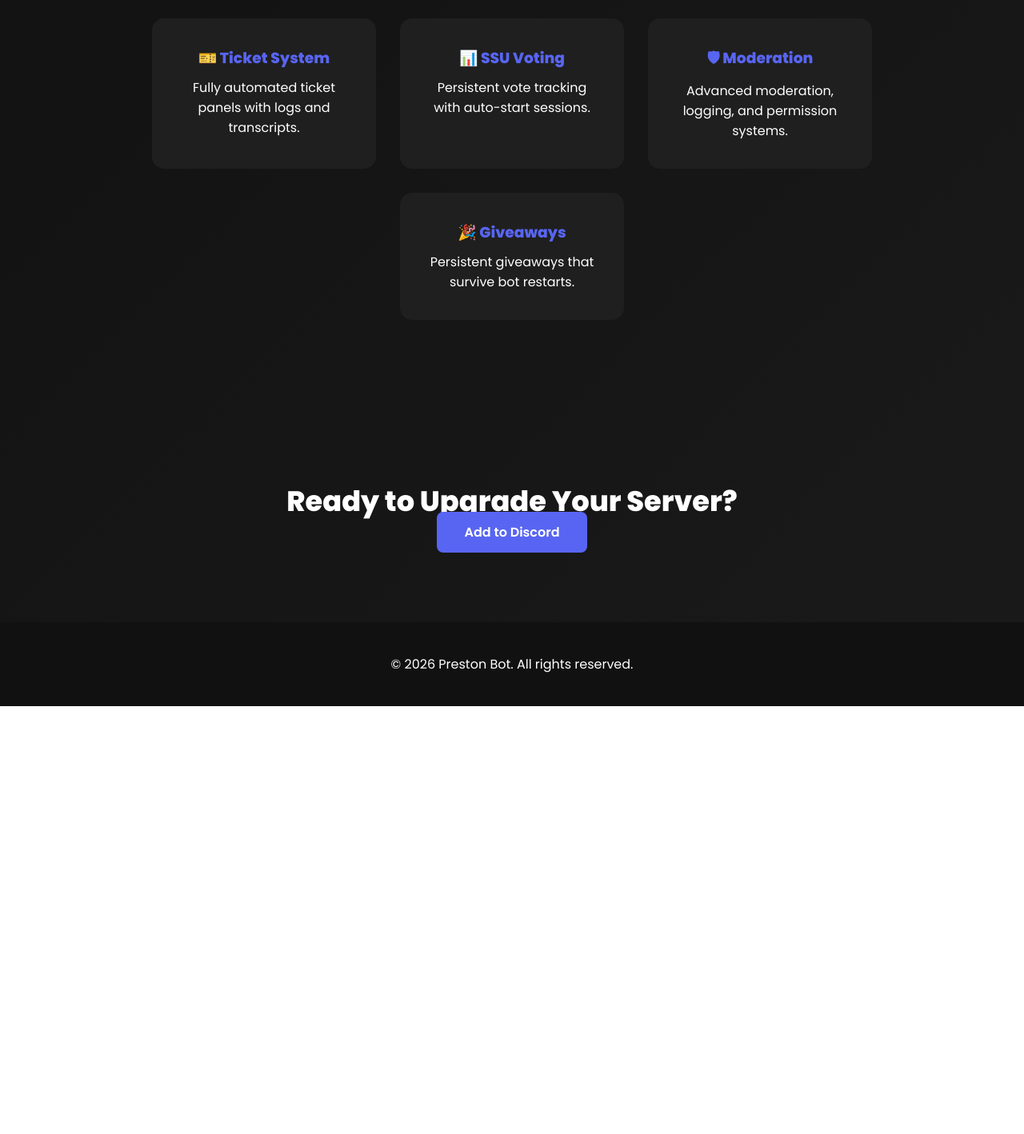
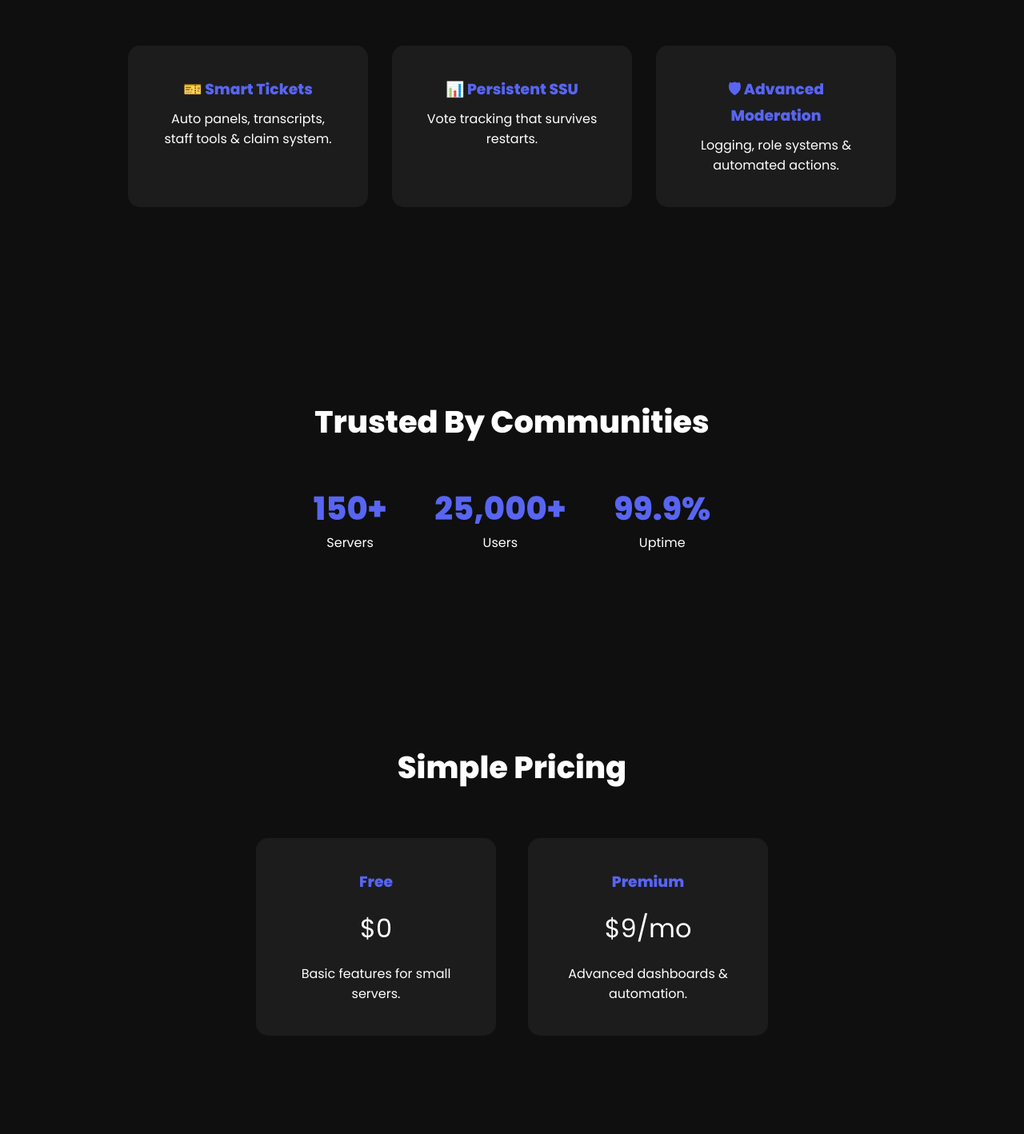
Before and after one commit to Preston155/preston-bot-site, a plain HTML site: page index.html in a window 1280 px wide. Shown: the part 980-2398 px from the top of the page at 80% size. Before the commit the page ends 1863 px from the top, so only its background shows below. Drawn offline with Linux system fonts and the light colour scheme.

Commit message:
Update index.html

```diff
--- a/index.html
+++ b/index.html
@@ -8,25 +8,30 @@
 <link href="https://fonts.googleapis.com/css2?family=Poppins:wght@400;600;800&display=swap" rel="stylesheet">
 
 <style>
-* { margin: 0; padding: 0; box-sizing: border-box; }
+* {
+  margin: 0;
+  padding: 0;
+  box-sizing: border-box;
+  scroll-behavior: smooth;
+}
 
 body {
   font-family: 'Poppins', sans-serif;
-    background: linear-gradient(135deg, #0f0f0f, #1a1a1a);
+  background: #0f0f0f;
   color: white;
-    overflow-x: hidden;
 }
 
-/* NAV */
+/* NAVBAR */
 nav {
+  position: fixed;
+  width: 100%;
+  padding: 20px 10%;
   display: flex;
   justify-content: space-between;
   align-items: center;
-    padding: 20px 10%;
-    position: fixed;
-    width: 100%;
-    background: rgba(0,0,0,0.6);
+  background: rgba(0,0,0,0.7);
   backdrop-filter: blur(10px);
+  z-index: 1000;
 }
 
 nav h2 {
@@ -48,76 +53,124 @@ header {
   justify-content: center;
   align-items: center;
   text-align: center;
+  background: radial-gradient(circle at top, #1a1a1a, #0f0f0f);
   padding: 0 20px;
 }
 
 header h1 {
-    font-size: 3.2rem;
+  font-size: 3.5rem;
   color: #5865F2;
 }
 
 header p {
-    margin-top: 15px;
+  margin-top: 20px;
   font-size: 1.2rem;
   color: #bbb;
-    max-width: 600px;
+  max-width: 650px;
 }
 
 .btn {
   margin-top: 30px;
-    padding: 14px 35px;
+  padding: 15px 40px;
   background: #5865F2;
-    color: white;
   border-radius: 8px;
   text-decoration: none;
+  color: white;
   font-weight: 600;
   transition: 0.3s;
 }
 
 .btn:hover {
   background: #4752C4;
+  transform: scale(1.05);
 }
 
-/* FEATURES */
+/* SECTION */
 section {
-    padding: 100px 10%;
+  padding: 120px 10%;
   text-align: center;
 }
 
 section h2 {
-    font-size: 2.2rem;
+  font-size: 2.4rem;
 }
 
+/* FEATURE CARDS */
 .cards {
-    margin-top: 50px;
+  margin-top: 60px;
   display: flex;
+  gap: 30px;
   justify-content: center;
-    gap: 30px;
   flex-wrap: wrap;
 }
 
 .card {
-    background: #1f1f1f;
-    padding: 35px;
-    width: 280px;
+  background: #1c1c1c;
+  padding: 40px;
+  width: 300px;
   border-radius: 15px;
   transition: 0.3s;
 }
 
 .card:hover {
-    transform: translateY(-8px);
+  transform: translateY(-10px);
 }
 
 .card h3 {
+  color: #5865F2;
   margin-bottom: 10px;
+}
+
+/* STATS */
+.stats {
+  display: flex;
+  justify-content: center;
+  gap: 60px;
+  margin-top: 50px;
+  flex-wrap: wrap;
+}
+
+.stat h3 {
+  font-size: 2.5rem;
   color: #5865F2;
+}
+
+/* PRICING */
+.pricing {
+  display: flex;
+  justify-content: center;
+  gap: 40px;
+  flex-wrap: wrap;
+  margin-top: 60px;
+}
+
+.price-card {
+  background: #1c1c1c;
+  padding: 40px;
+  width: 300px;
+  border-radius: 15px;
+  transition: 0.3s;
+}
+
+.price-card:hover {
+  transform: translateY(-10px);
+}
+
+.price-card h3 {
+  color: #5865F2;
+}
+
+.price {
+  font-size: 2rem;
+  margin: 20px 0;
 }
 
 /* FOOTER */
 footer {
   text-align: center;
-    padding: 40px;
+  padding: 50px;
   background: #111;
+  margin-top: 80px;
 }
 </style>
 </head>
@@ -129,13 +182,14 @@ footer {
   <div>
     <a href="#">Home</a>
     <a href="#features">Features</a>
-        <a href="#invite">Invite</a>
+    <a href="#stats">Stats</a>
+    <a href="#pricing">Pricing</a>
   </div>
 </nav>
 
 <header>
-    <h1>The Ultimate Discord Bot 🚀</h1>
-    <p>Advanced moderation, ticket systems, SSU voting, dashboards, giveaways, leveling & more — built for serious communities.</p>
+  <h1>Next Generation Discord Automation 🤖</h1>
+  <p>Advanced moderation, tickets, SSU voting, giveaways, dashboards and powerful automation tools built for serious communities.</p>
   <a href="#" class="btn">Invite Bot</a>
 </header>
 
@@ -143,27 +197,52 @@ footer {
   <h2>Powerful Features</h2>
   <div class="cards">
     <div class="card">
-            <h3>🎫 Ticket System</h3>
-            <p>Fully automated ticket panels with logs and transcripts.</p>
+      <h3>🎫 Smart Tickets</h3>
+      <p>Auto panels, transcripts, staff tools & claim system.</p>
     </div>
     <div class="card">
-            <h3>📊 SSU Voting</h3>
-            <p>Persistent vote tracking with auto-start sessions.</p>
+      <h3>📊 Persistent SSU</h3>
+      <p>Vote tracking that survives restarts.</p>
     </div>
     <div class="card">
-            <h3>🛡 Moderation</h3>
-            <p>Advanced moderation, logging, and permission systems.</p>
-        </div>
-        <div class="card">
-            <h3>🎉 Giveaways</h3>
-            <p>Persistent giveaways that survive bot restarts.</p>
+      <h3>🛡 Advanced Moderation</h3>
+      <p>Logging, role systems & automated actions.</p>
     </div>
   </div>
 </section>
 
-<section id="invite">
-    <h2>Ready to Upgrade Your Server?</h2>
-    <a href="#" class="btn">Add to Discord</a>
+<section id="stats">
+  <h2>Trusted By Communities</h2>
+  <div class="stats">
+    <div class="stat">
+      <h3>150+</h3>
+      <p>Servers</p>
+    </div>
+    <div class="stat">
+      <h3>25,000+</h3>
+      <p>Users</p>
+    </div>
+    <div class="stat">
+      <h3>99.9%</h3>
+      <p>Uptime</p>
+    </div>
+  </div>
+</section>
+
+<section id="pricing">
+  <h2>Simple Pricing</h2>
+  <div class="pricing">
+    <div class="price-card">
+      <h3>Free</h3>
+      <div class="price">$0</div>
+      <p>Basic features for small servers.</p>
+    </div>
+    <div class="price-card">
+      <h3>Premium</h3>
+      <div class="price">$9/mo</div>
+      <p>Advanced dashboards & automation.</p>
+    </div>
+  </div>
 </section>
 
 <footer>
```
Lines whose indentation alone changed are shown as unchanged.
